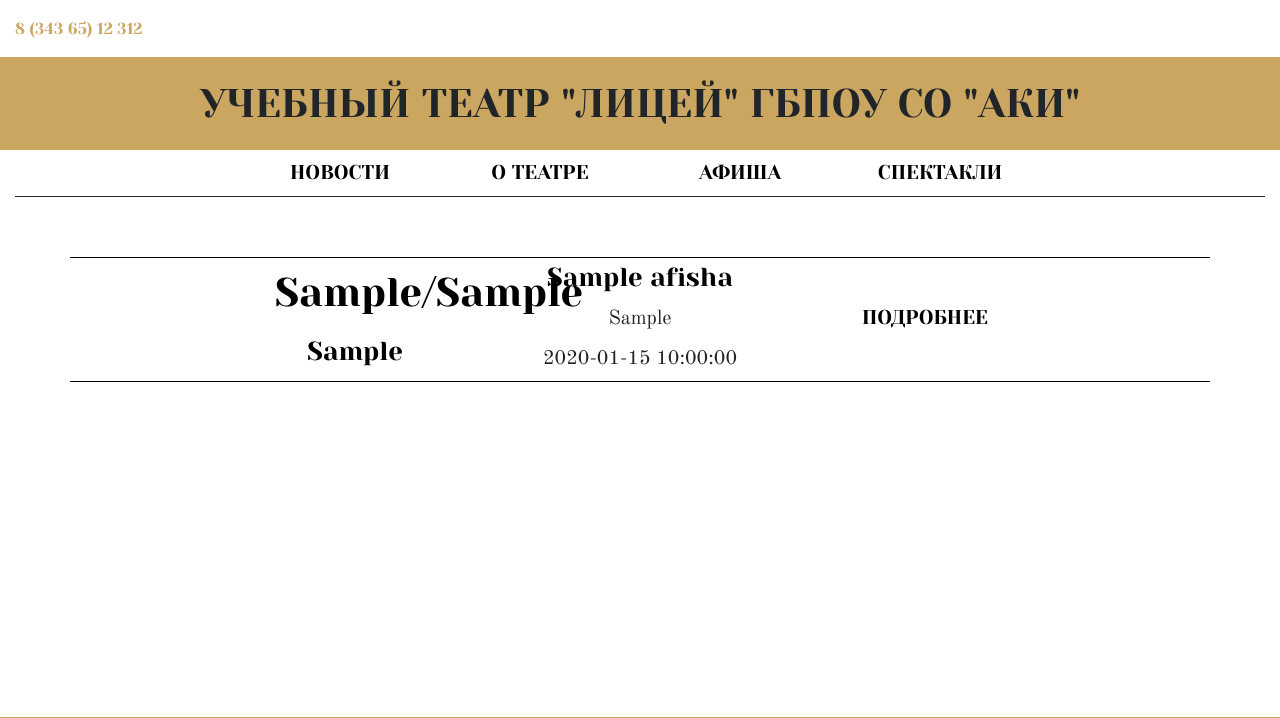
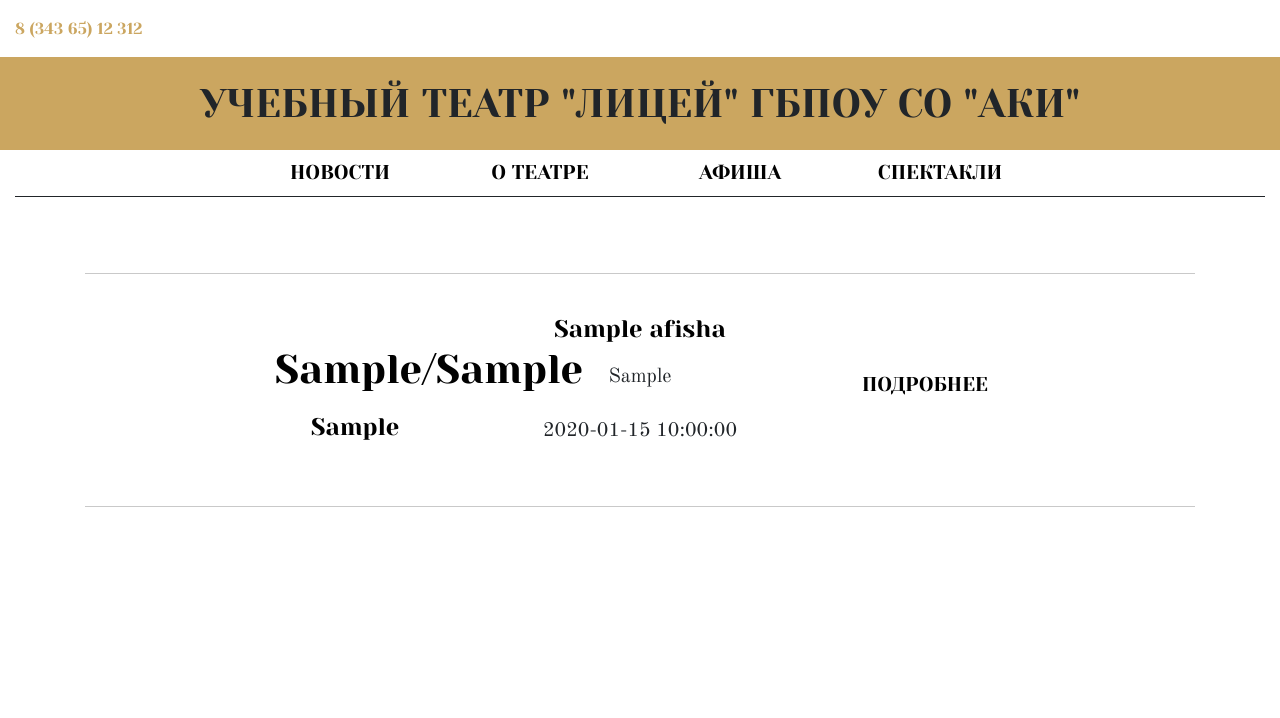
Before and after one commit to biletnam/LyceumTheatre, a PHP site: page /afisha in a window 1280 px wide. Shown: the top 718 px of the page. Run offline with PHP 8.4, Linux system fonts and the light colour scheme; tables that the repository leaves empty or names only in its code hold one stand-in row (values such as "Sample post").

Commit message:
added changes about page and view(spectacle/news) page

```diff
--- a/views/about/index.php
+++ b/views/about/index.php
@@ -35,7 +35,7 @@
     <div class="row">
     <div class="col-md-12 producerName">
         <div class="spacing"></div>
-        <h5>БОЧКАРЕВА ИРИНА АНАТОЛЬЕВНА</h5>
+        <h5>Бочкарева Ирина Анатольевна</h5>
     </div><!--producer Name-->
     <div class="producerDescription producerDescription1">
     <p>Происхождение Павел Николаевич Грудинин родился 20 октября 1960 года в Москве. Через год его родители, имеющие сельскохозяйственное образование,
@@ -47,6 +47,7 @@
     </p>
         </div><!--Producer Description-->
         </div><!--row-->
+        <hr>
 </div>
 
 <div class="col-md-12 spacing"></div>
@@ -61,7 +62,7 @@
         <div class="row">
             <div class="col-md-12 producerName">
             <div class="spacing"></div>
-            <h5>ИСАКОВА СВЕТЛАНА ЯРОСЛАВОВНА</h5>
+            <h5>Исакова Светлана Ярославовна</h5>
             <div class="spacing"></div>
         </div><!--producer Name-->
         <div class="producerDescription producerDescription2">
@@ -80,6 +81,7 @@
            </p>
            </div><!--Producer Description-->
            </div><!--row-->
+           <hr>
     </div><!--Producer Description-->
 </div>
 
--- a/views/afisha/index.php
+++ b/views/afisha/index.php
@@ -5,6 +5,7 @@
 
 <div class="container afishaArea">
 <?php foreach($afishaList as $afishaItem): ?>
+<hr>
 <div class="row afishaItem">
 
     <div class="ml-auto col-md-2 afishaItemDate text-center">
@@ -21,6 +22,7 @@
     </div>
 </div>
 <div class="ml-auto col-md-6 mr-auto spacing"></div>
+<hr>
 <?php endforeach; ?>
 </div><!--container-->
 
--- a/views/spectacle/view.php
+++ b/views/spectacle/view.php
@@ -39,7 +39,7 @@
 <div class="spacing"></div>
 <?php endforeach;?>
 <?php else: ?>
-    <p class="text-center">Отзывов пока что-то нет</p>
+    <p class="text-center comment_p">Отзывов пока что-то нет</p>
 <?php endif; ?>
 <h5 class="text-center">Оставте свой отзыв</h5>
 <div class="ml-auto col-md-5 mr-auto createReviewsSection"><hr>
--- a/views/template/css/style.css
+++ b/views/template/css/style.css
@@ -86,6 +86,7 @@
 }
 
 .afishaItemDate h1 {
+    padding-top: 45px;
     line-height: 70px;
 }
 
@@ -96,12 +97,16 @@
 
 
 .afishaItemInfo h4 {
-    padding-top: 4px;
+    padding-top: 25px;
 }
 
 .afishaItemButton a {
     line-height: 120px;
     padding: 5px;
+}
+
+.afishaItemButton {
+    padding-top: 35px;
 }
 
 
@@ -154,17 +159,16 @@
     min-height: 50vh;
 }
 
-.afishaItem {
-    border-top: 1px  solid rgb(1, 1, 1);
-    border-bottom: 1px solid rgb(1, 1, 1);
-}
-
 .newsArea {
     min-height: 50vh;
 }
 
 .newsViewArea {
     min-height: 50vh;
+}
+
+hr {
+    background: rgba(1, 1, 1, 0.123)
 }
 
 
@@ -175,7 +179,10 @@
     background: rgb(203,166,96);
 }
 
-/**********************Fonts***********************/
+/*************************************************
+**********************FONTS***********************
+*************************************************/
+
 @media (max-width: 480px) {
     .mainHeaderLine {
         font-size: 13px;
@@ -233,7 +240,12 @@
 }
 
 h4 {
-    font-size: 26px;
+    font-size: 1.5rem;
+}
+
+i {
+    font-size: 20px;
+    font-family: 'Old Standard TT', serif;
 }
 
 .footerInfo p {
@@ -272,6 +284,7 @@
 .afishaItemInfo p {
     font-size: 20px;
     font-family: 'Old Standard TT', serif;
+    line-height: 1.3;
 }
 
 .spectacleDescription p {
@@ -281,6 +294,11 @@
 }
 
 .viewDescription p {
+    font-family: 'Old Standard TT', serif;
+    font-size: 20px;
+}
+
+.comment_p {
     font-family: 'Old Standard TT', serif;
     font-size: 20px;
 }
```
